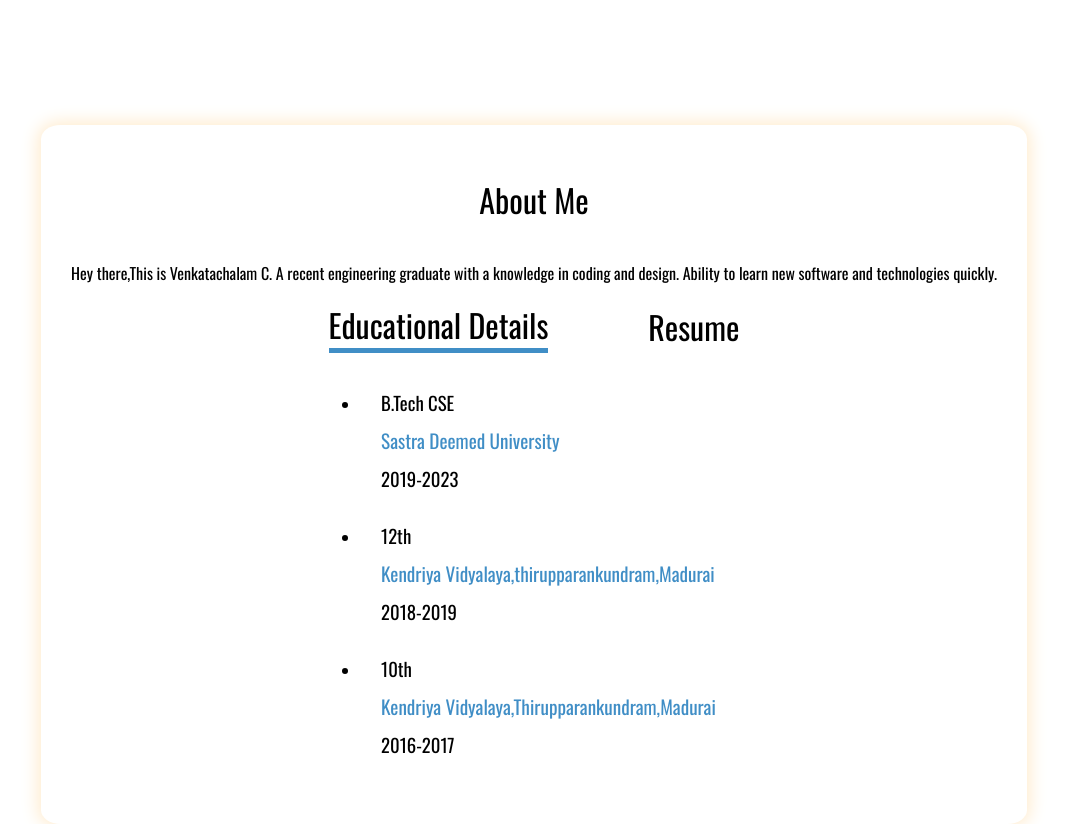
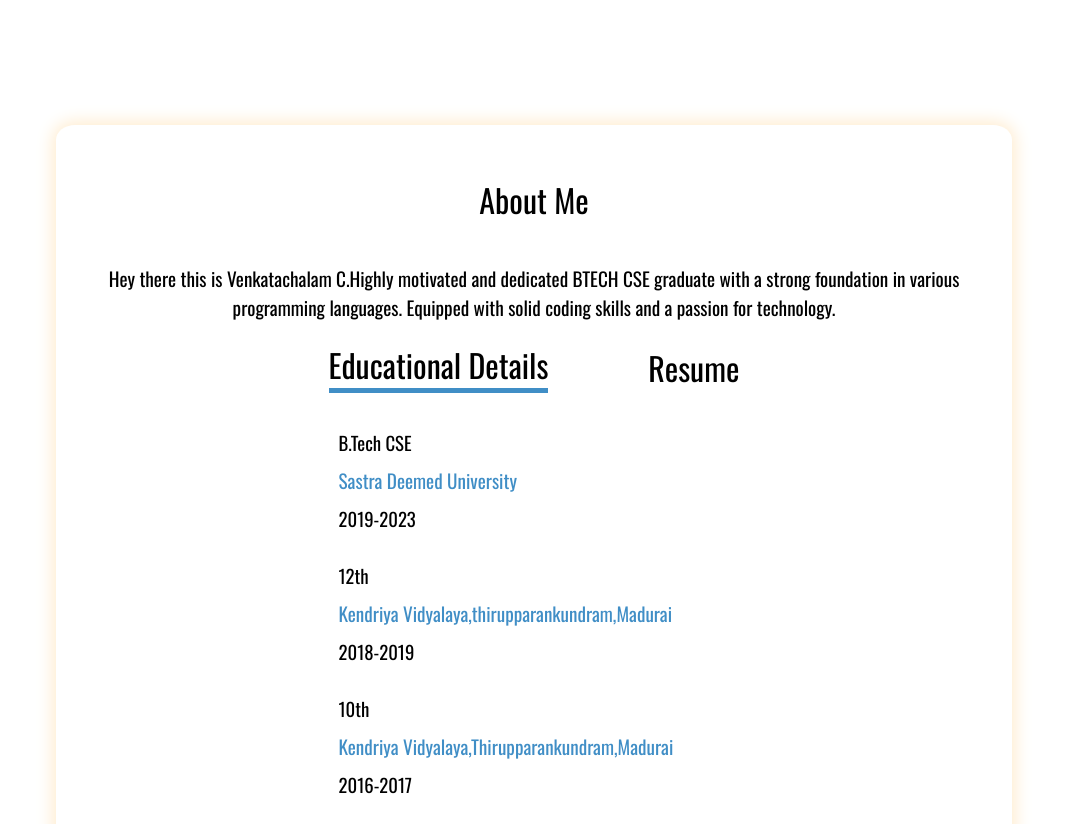
Before and after one commit to VenkatachalamC/personal-portfolio-2, a React (Create React App) app: page / in a window 1280 px wide. Shown: the part 660-1484 px from the top of the page, without its empty margins (106-1173 px from the left). Built offline with nearby package versions, Linux system fonts and the light colour scheme; a web font is replaced by a local one.

Commit message:
content change

```diff
--- a/src/Components/about.js
+++ b/src/Components/about.js
@@ -1,28 +1,28 @@
 import '../styles/about.css';
-import {useState,useContext} from 'react';
-import {motion} from 'framer-motion'
+import { useState, useContext } from 'react';
+import { motion } from 'framer-motion'
 import { theme } from '../context/theme';
 const About = () => {
-    const [showed,setshowed]=useState(true);
-    const [edu,setedu]=useState(" selected");
-    const [prac,setprac]=useState("");
-    const themeCont=useContext(theme)
+    const [showed, setshowed] = useState(true);
+    const [edu, setedu] = useState(" selected");
+    const [prac, setprac] = useState("");
+    const themeCont = useContext(theme)
 
-    function showEdu(e){
+    function showEdu(e) {
         setshowed(true);
         setedu(" selected");
         setprac("")
     }
-    function showPrac(e){
+    function showPrac(e) {
         setshowed(false);
         setprac(" selected");
         setedu("");
     }
 
-    function ResumeDownload(e){
-        const atag=document.createElement('a');
-        atag.setAttribute('href',"v.png");
-        atag.setAttribute('download','');
+    function ResumeDownload(e) {
+        const atag = document.createElement('a');
+        atag.setAttribute('href', "v.png");
+        atag.setAttribute('download', '');
         document.body.appendChild(atag);
         atag.click();
         atag.remove();
@@ -31,56 +31,56 @@ const About = () => {
         <div id="about">
             <motion.div className="about"
                 variants={{
-            hidden:{opacity:0,y:400,zIndex:-1},
-            visible:{opacity:1,y:0,zIndex:0}
+                    hidden: { opacity: 0, y: 400, zIndex: -1 },
+                    visible: { opacity: 1, y: 0, zIndex: 0 }
                 }}
                 initial="hidden"
                 whileInView="visible"
-        transition={{duration:1}}
+                transition={{ duration: 1 }}
             >
                 <h1>About Me</h1>
-            <p>
-                Hey there,This is Venkatachalam C.
-                A recent engineering graduate with a knowledge in coding and design.
-                Ability to learn new software and technologies quickly.
+                <p className='intro'>
+                    Hey there this is Venkatachalam C.Highly motivated and dedicated BTECH CSE graduate with a strong foundation in various programming languages. Equipped with solid coding skills and a passion for technology.
                 </p>
+                <div>
                 <div className='options'>
-            <h1 className={themeCont.current+"-ed"+edu} onClick={showEdu}>Educational Details</h1>
-            <h1 className={themeCont.current+"-ed"+prac} onClick={showPrac}>Resume</h1>
+                    <h1 className={themeCont.current + "-ed" + edu} onClick={showEdu}>Educational Details</h1>
+                    <h1 className={themeCont.current + "-ed" + prac} onClick={showPrac}>Resume</h1>
                 </div>
                 <div className='content-container'>
                     {showed &&
                         (<div className="educational-details">
                             <ul>
-            <li><div className="single-ed">
-                <h3 className={themeCont.current+"-course"}>B.Tech CSE</h3>
+                                <li className={themeCont.current + "-bullets"}><div className="single-ed">
+                                    <h3 className={themeCont.current + "-course"}>B.Tech CSE</h3>
                                     <a href="https://www.sastra.edu/" className='educational-link'><h5>Sastra Deemed University</h5></a>
-                <h3 className={themeCont.current+"-course"}>2019-2023</h3>
+                                    <h3 className={themeCont.current + "-course"}>2019-2023</h3>
                                 </div></li>
-            <li><div className="single-ed">
-                <h3 className={themeCont.current+"-course"}>12th</h3>
+                                <li className={themeCont.current + "-bullets"}><div className="single-ed">
+                                    <h3 className={themeCont.current + "-course"}>12th</h3>
                                     <a className='educational-link' href="https://no2madurai.kvs.ac.in/"><h5>Kendriya Vidyalaya,thirupparankundram,Madurai</h5></a>
-                <h3 className={themeCont.current+"-course"}>2018-2019</h3>
+                                    <h3 className={themeCont.current + "-course"}>2018-2019</h3>
                                 </div></li>
-            <li><div className="single-ed">
-                <h3 className={themeCont.current+"-course"}>10th</h3>
+                                <li className={themeCont.current + "-bullets"}><div className="single-ed">
+                                    <h3 className={themeCont.current + "-course"}>10th</h3>
                                     <a className='educational-link' href="https://no2madurai.kvs.ac.in/"><h5>Kendriya Vidyalaya,Thirupparankundram,Madurai</h5></a>
-                <h3 className={themeCont.current+"-course"}>2016-2017</h3>
+                                    <h3 className={themeCont.current + "-course"}>2016-2017</h3>
                                 </div></li>
                             </ul>
                         </div>)}
                     {!showed &&
                         (<div className='practice'>
                             <ul>
-                <li>
+                                <li className={themeCont.current + "-bullets"}>
                                     <div className='indv-practice'>
-                <h3 onClick={ResumeDownload} className={themeCont.current+"-h3"}>Download Resume</h3>
+                                        <h3 onClick={ResumeDownload} className={themeCont.current + "-h3"}>Download Resume</h3>
                                         <button className='download-btn'>Download</button>
                                     </div>
                                 </li>
                             </ul>
-            </div> )
+                        </div>)
                     }
+                    </div>
                 </div>
             </motion.div>
         </div>
--- a/src/styles/Content.css
+++ b/src/styles/Content.css
@@ -31,7 +31,7 @@
 .image{
     height: 300px;
     width: 300px;
-    border-radius: 50%;
+    border-radius: 10%;
     /* border-color:blanchedalmond;
     border-width: 5px;
     border-style:solid; */
--- a/src/styles/NavBar.css
+++ b/src/styles/NavBar.css
@@ -78,7 +78,7 @@
   }
 
 .dark-theme{
-    background-color: black;
+    background-color:#121212;
 }
 
 .darktheme-fonts{
--- a/src/styles/about.css
+++ b/src/styles/about.css
@@ -9,6 +9,13 @@
     margin: 50px;
     padding: 30px;
     transition: scale 0.5s;
+    width: 70%;
+}
+
+#about{
+    display: flex;
+    align-items: center;
+    justify-content: center;
 }
 
 .educational-details{
@@ -17,7 +24,6 @@
     align-items: flex-start;
     justify-content: center;
     text-align: center;
-    padding-left: 250px;
 }
 /* .educational-details div{
     display: flex;
@@ -107,8 +113,6 @@ body{
     flex-direction: column;
     align-items: flex-start;
     justify-content: center;
-    padding-left: 250px;
-
 }
 
 .indv-practice a h5{
@@ -164,3 +168,10 @@ body{
 .dark-h3{
     color: white;
 }
+
+.intro{
+    font-size: larger;
+}
+ul{
+    list-style: none;
+}
```
Lines whose indentation alone changed are shown as unchanged.
